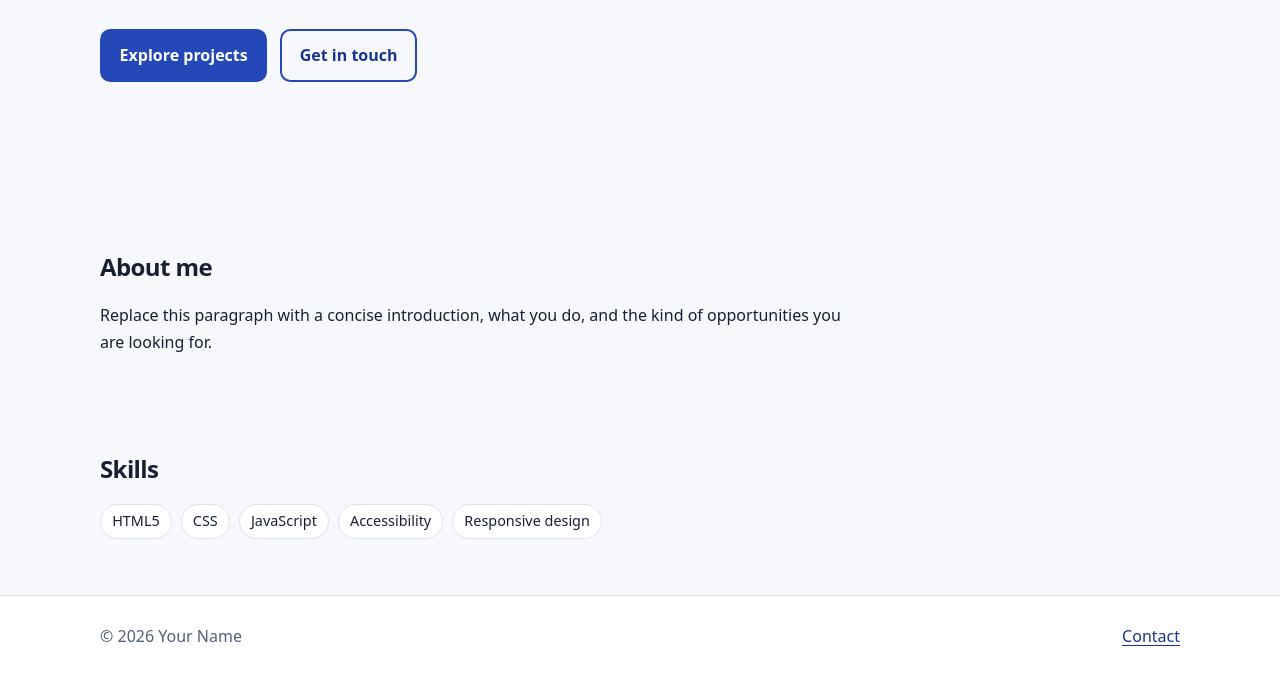
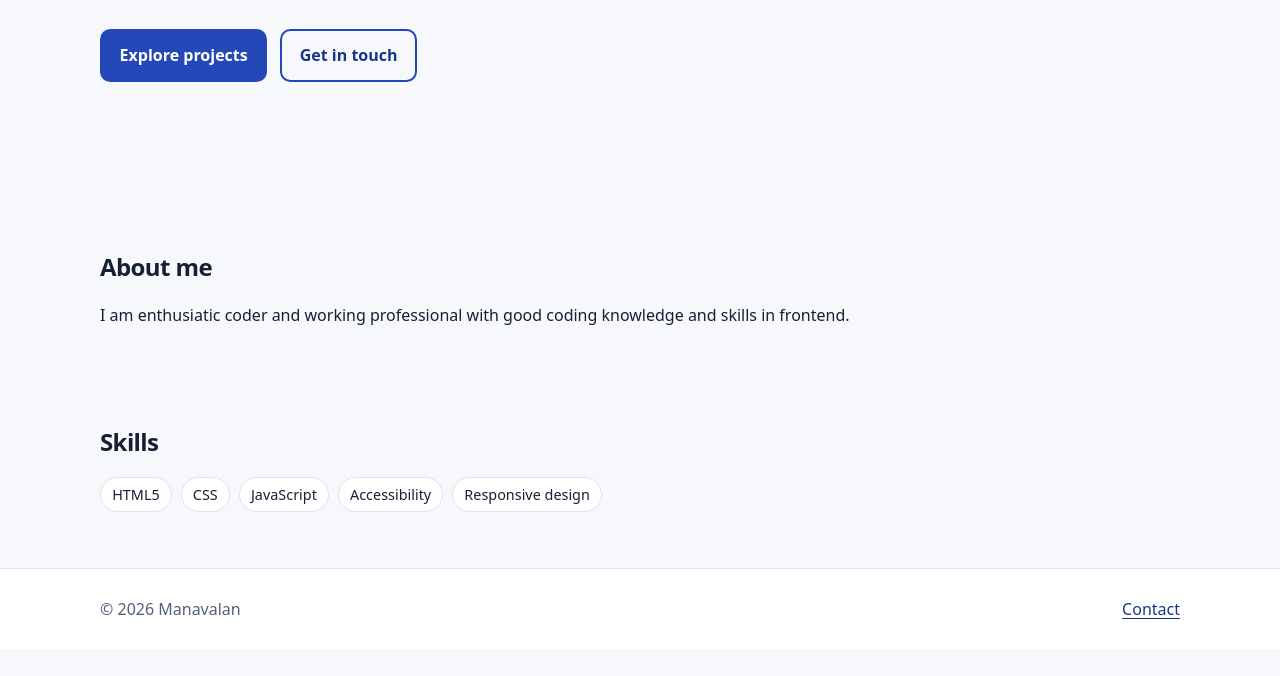
Before and after one commit to manavalan7821-alt/portofolio, a plain HTML site: page semantic-portfolio/index.html in a window 1280 px wide. Shown: the part 436-1112 px from the top of the page. After the commit the page ends 1085 px from the top, so only its background shows below. Drawn offline with Linux system fonts and the light colour scheme.

Commit message:
Update index.html

```diff
--- a/semantic-portfolio/index.html
+++ b/semantic-portfolio/index.html
@@ -40,7 +40,7 @@
     </section>
     <section class="section" aria-labelledby="about-title">
       <h2 id="about-title">About me</h2>
-      <p>Replace this paragraph with a concise introduction, what you do, and the kind of opportunities you are looking for.</p>
+      <p>I am enthusiatic coder and working professional with good coding knowledge and skills in frontend.</p>
     </section>
     <section class="section" aria-labelledby="skills-title">
       <h2 id="skills-title">Skills</h2>
@@ -51,7 +51,7 @@
   </main>
   <footer class="site-footer">
     <div class="container footer-inner">
-      <p>© <span data-year>2026</span> Your Name</p>
+      <p>© <span data-year>2026</span> Manavalan</p>
       <a href="contact.html">Contact</a>
     </div>
   </footer>
```
